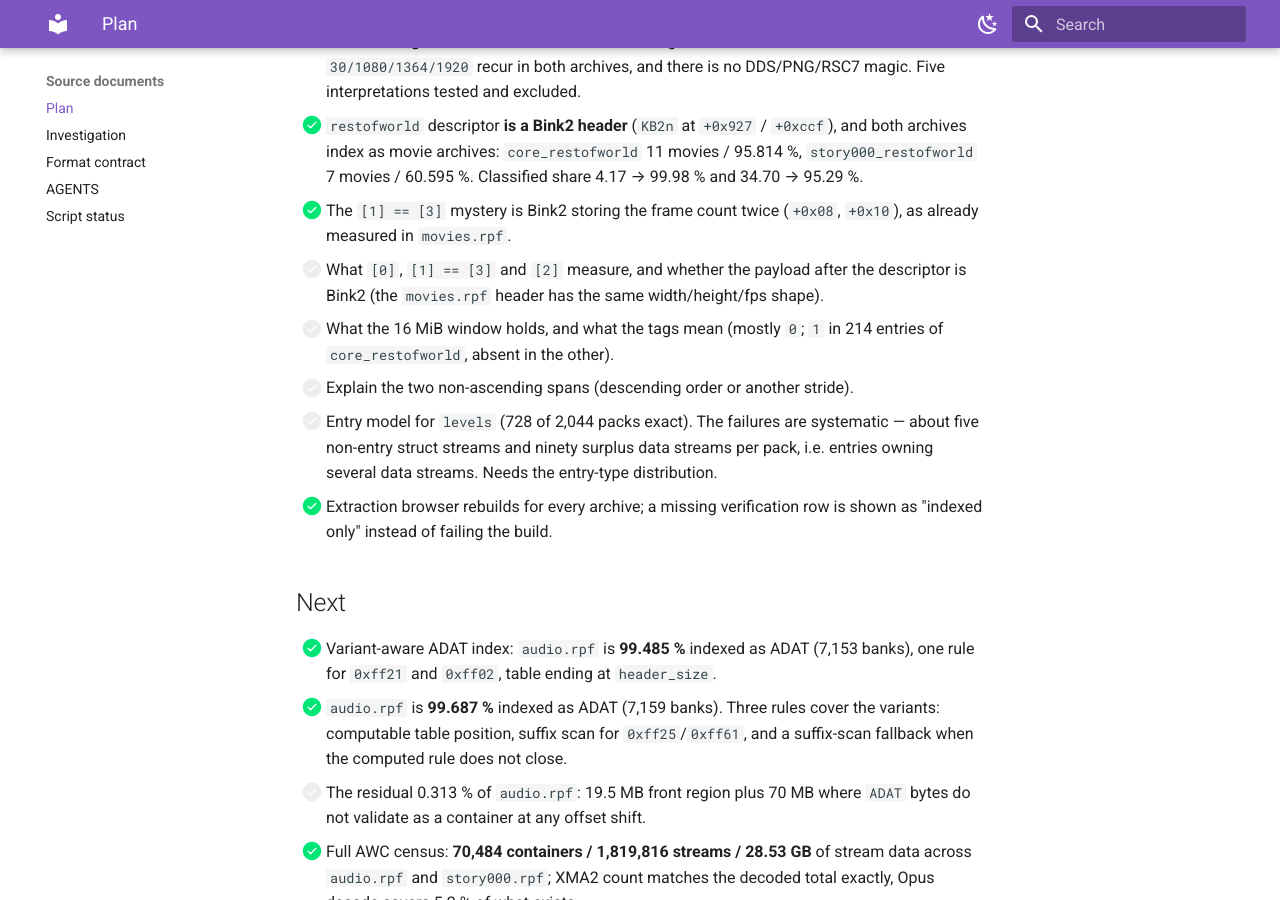
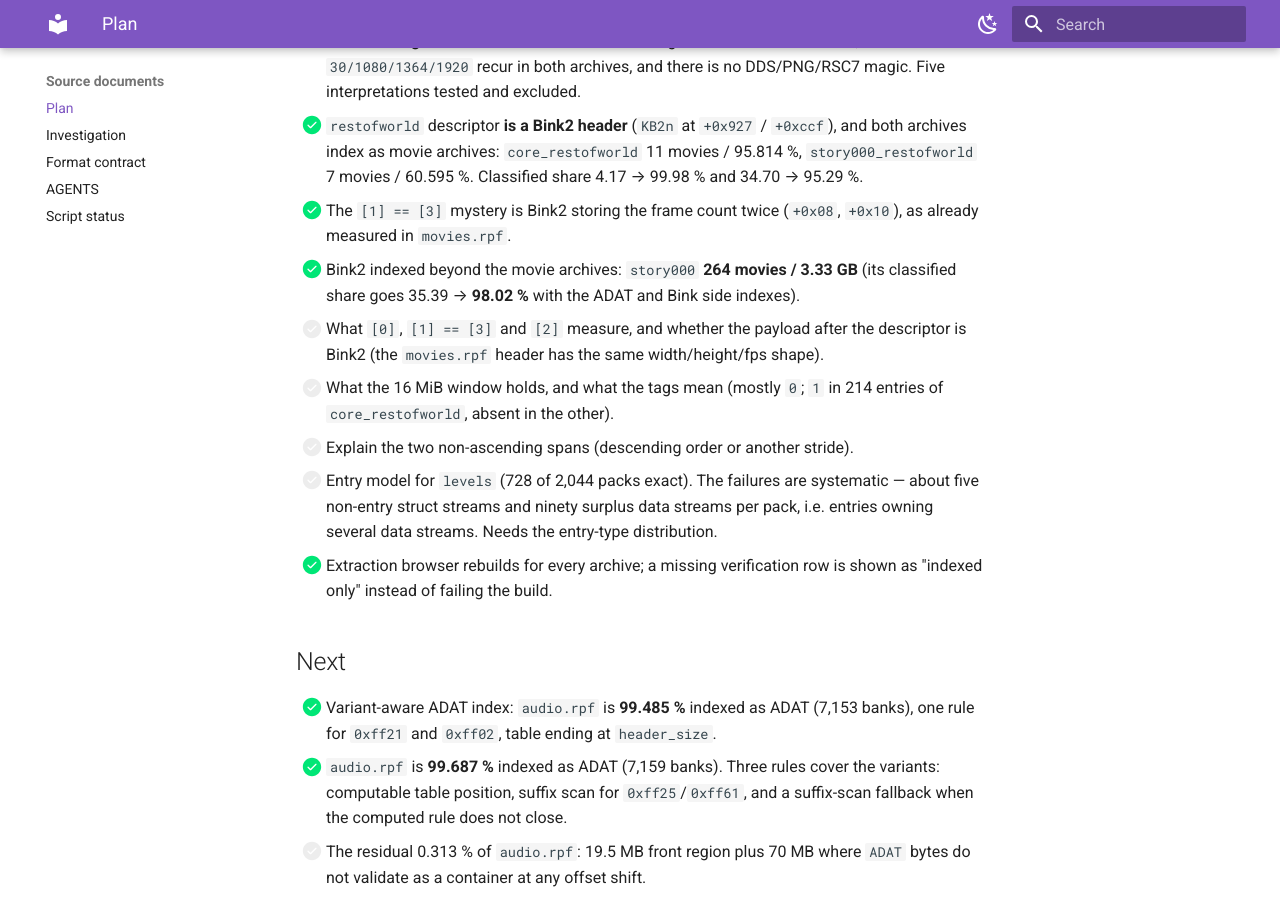
Before and after one commit to lynxnathan/rage-tools-vi, an MkDocs documentation site: the page built from docs/reference/source-plan.md, in a window 1280 px wide and 900 px high, scrolled down 4107 px. Built offline with MkDocs 1.6.1 and Material for MkDocs 9.7.7, drawn with Linux system fonts in a browser that asks for light colours.

Commit message:
story000: 264 Bink2 movies indexed; classified share 98.02 percent

```diff
--- a/plan.md
+++ b/plan.md
@@ -159,6 +159,8 @@ Last updated: 2026-11-23 (script metadata format recovered from the writer).
   34.70 → 95.29 %.
 - [x] The `[1] == [3]` mystery is Bink2 storing the frame count twice (`+0x08`, `+0x10`),
   as already measured in `movies.rpf`.
+- [x] Bink2 indexed beyond the movie archives: `story000` **264 movies / 3.33 GB** (its
+  classified share goes 35.39 → **98.02 %** with the ADAT and Bink side indexes).
 - [ ] What `[0]`, `[1] == [3]` and `[2]` measure, and whether the payload after the
   descriptor is Bink2 (the `movies.rpf` header has the same width/height/fps shape).
 - [ ] What the 16 MiB window holds, and what the tags mean (mostly `0`; `1` in 214
```
Also changed, not shown: docs/reference/structures.md (+1 -0 lines).
